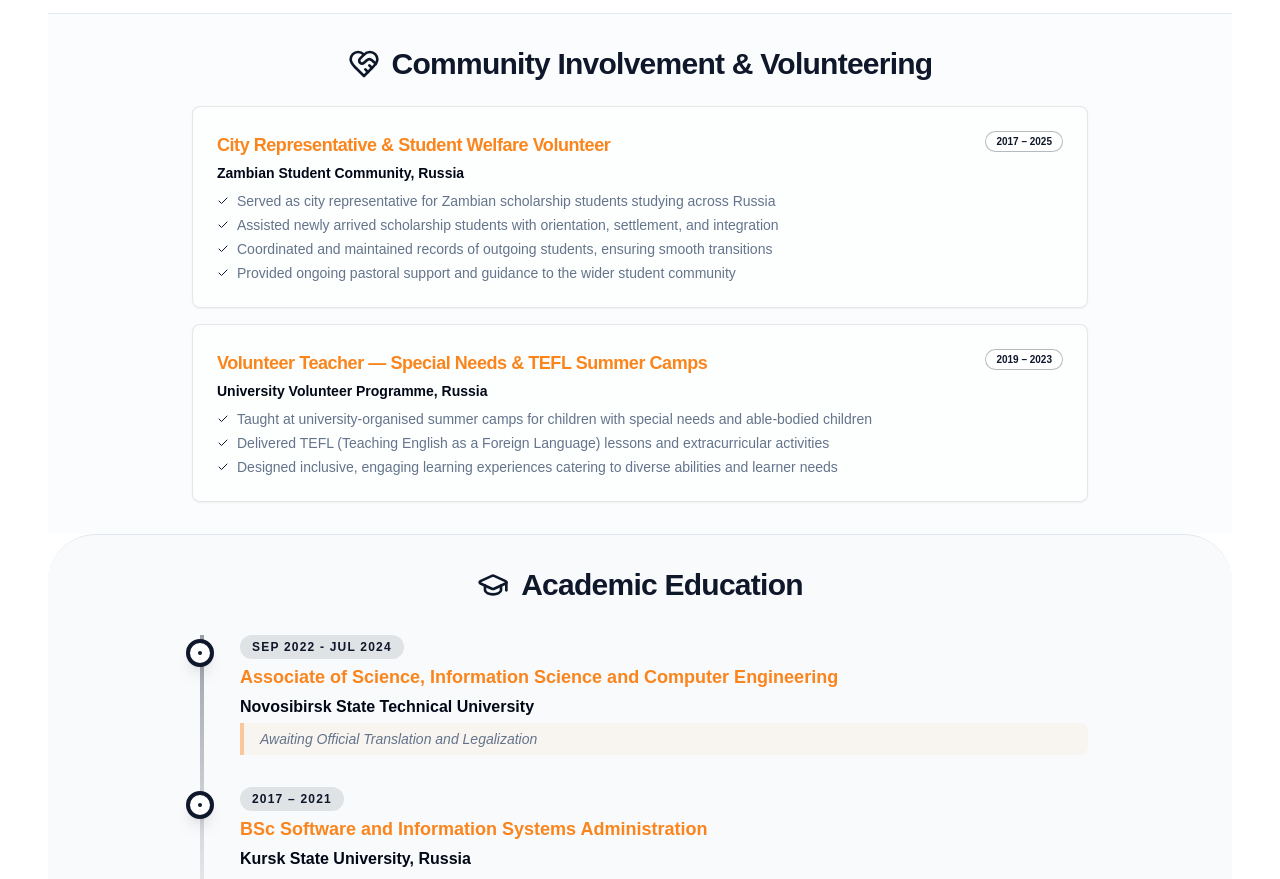
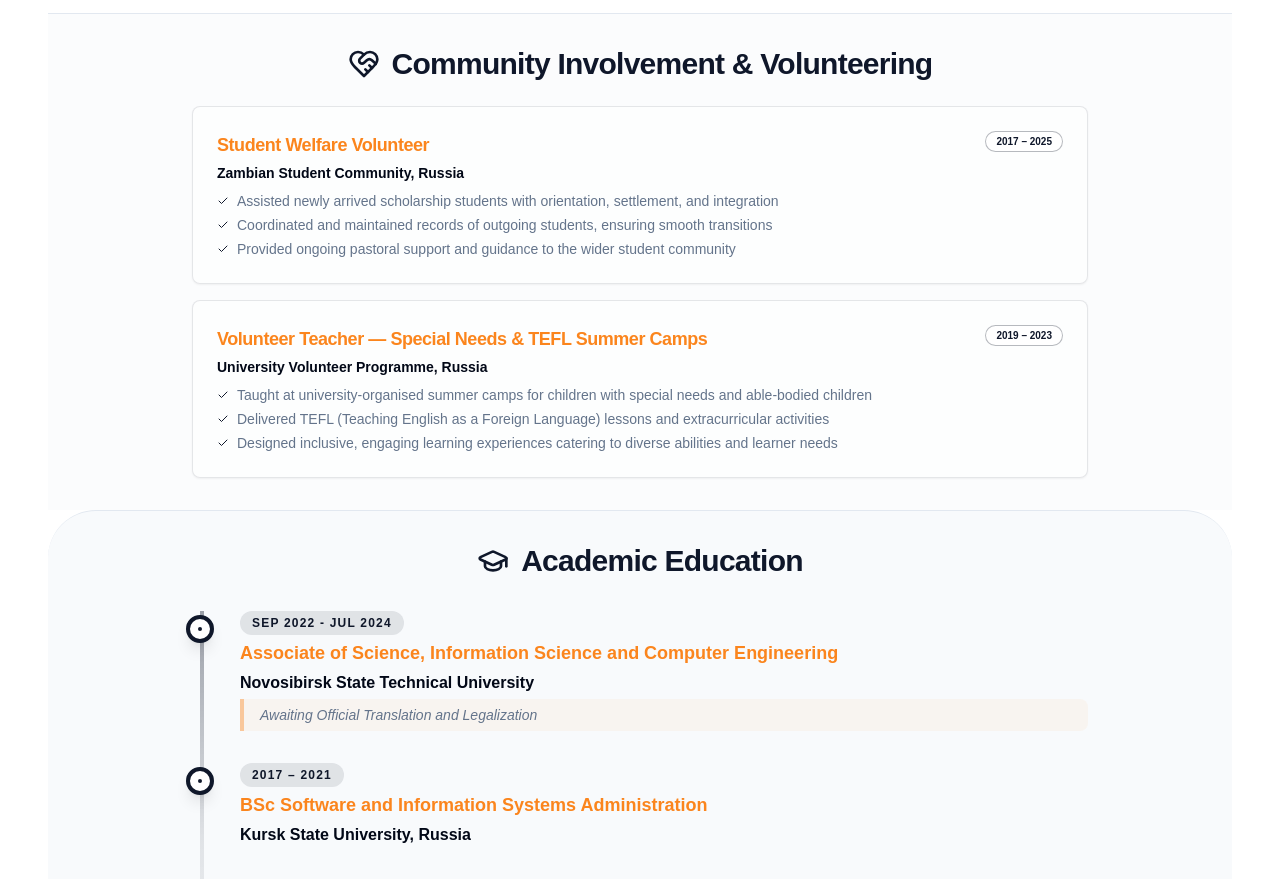
Before and after one commit to MS0C54073/muzoprof, a Next.js app: page / in a window 1280 px wide. Shown: the part 4100-4979 px from the top of the page. Built offline with nearby package versions, Linux system fonts and the light colour scheme.

Commit message:
Community Involvement & Volunteering section updated

```diff
--- a/src/app/page.tsx
+++ b/src/app/page.tsx
@@ -270,11 +270,10 @@ const professionalExperiences = [
 
 const communityInvolvement = [
     {
-        title: "City Representative & Student Welfare Volunteer",
+        title: "Student Welfare Volunteer",
         company: "Zambian Student Community, Russia",
         duration: "2017 – 2025",
         details: [
-            "Served as city representative for Zambian scholarship students studying across Russia",
             "Assisted newly arrived scholarship students with orientation, settlement, and integration",
             "Coordinated and maintained records of outgoing students, ensuring smooth transitions",
             "Provided ongoing pastoral support and guidance to the wider student community"
--- a/src/i18n/locales/en.json
+++ b/src/i18n/locales/en.json
@@ -85,8 +85,7 @@
   "Ensured customer satisfaction through consistent service excellence": "Ensured customer satisfaction through consistent service excellence",
   "Managed customer relationship building and service retention initiatives": "Managed customer relationship building and service retention initiatives",
   "Promoted brand value through service delivery aligned to customer needs": "Promoted brand value through service delivery aligned to customer needs",
-  "City Representative & Student Welfare Volunteer": "City Representative & Student Welfare Volunteer",
-  "Served as city representative for Zambian scholarship students studying across Russia": "Served as city representative for Zambian scholarship students studying across Russia",
+  "Student Welfare Volunteer": "Student Welfare Volunteer",
   "Assisted newly arrived scholarship students with orientation, settlement, and integration": "Assisted newly arrived scholarship students with orientation, settlement, and integration",
   "Coordinated and maintained records of outgoing students, ensuring smooth transitions": "Coordinated and maintained records of outgoing students, ensuring smooth transitions",
   "Provided ongoing pastoral support and guidance to the wider student community": "Provided ongoing pastoral support and guidance to the wider student community",
--- a/src/i18n/locales/ru.json
+++ b/src/i18n/locales/ru.json
@@ -85,8 +85,7 @@
   "Ensured customer satisfaction through consistent service excellence": "Обеспечение удовлетворенности клиентов через высокое качество сервиса",
   "Managed customer relationship building and service retention initiatives": "Управление выстраиванием отношений с клиентами",
   "Promoted brand value through service delivery aligned to customer needs": "Продвижение ценности бренда через качественное обслуживание",
-  "City Representative & Student Welfare Volunteer": "Представитель города и волонтер по благосостоянию студентов",
-  "Served as city representative for Zambian scholarship students studying across Russia": "Представитель города для замбийских студентов-стипендиатов в России",
+  "Student Welfare Volunteer": "Волонтер по благосостоянию студентов",
   "Assisted newly arrived scholarship students with orientation, settlement, and integration": "Помощь вновь прибывшим студентам в ориентации и интеграции",
   "Coordinated and maintained records of outgoing students, ensuring smooth transitions": "Координация и учет выпускников, обеспечение плавного перехода",
   "Provided ongoing pastoral support and guidance to the wider student community": "Постоянная поддержка и руководство студенческим сообществом",
```
